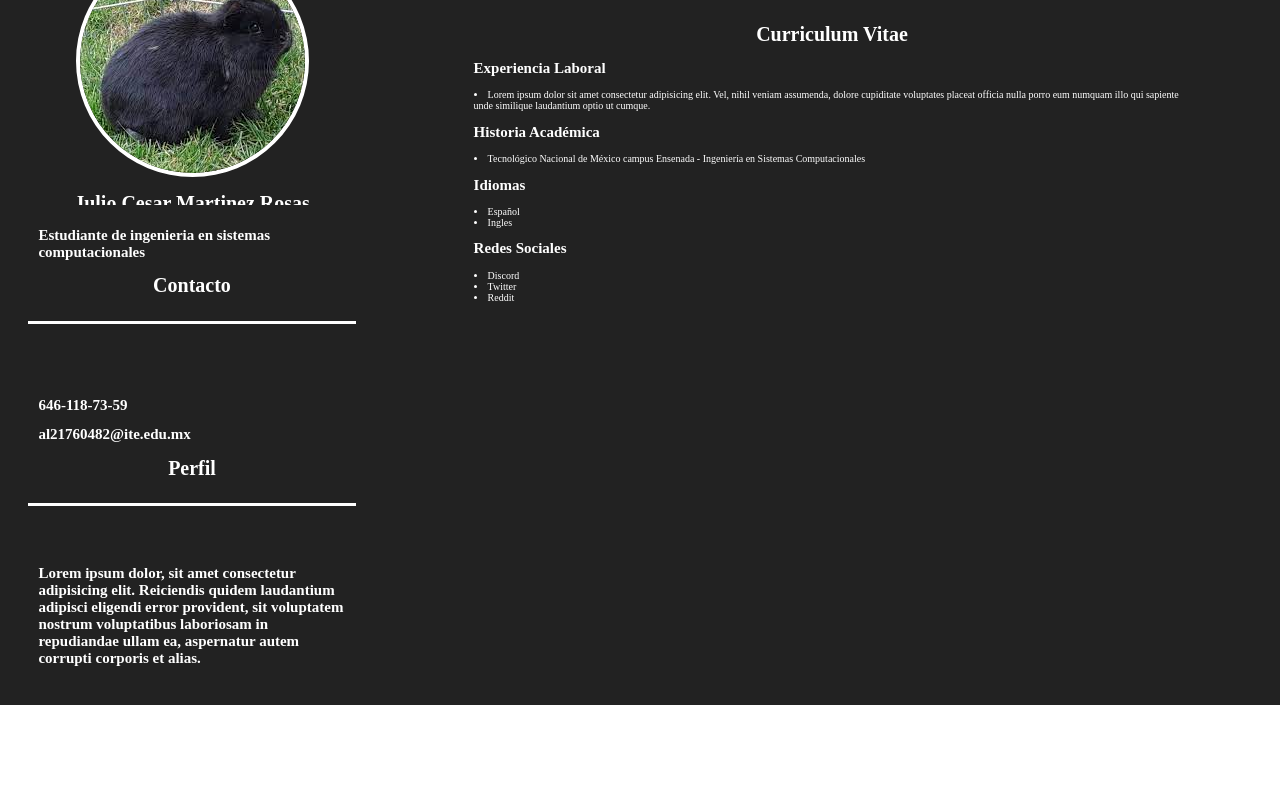
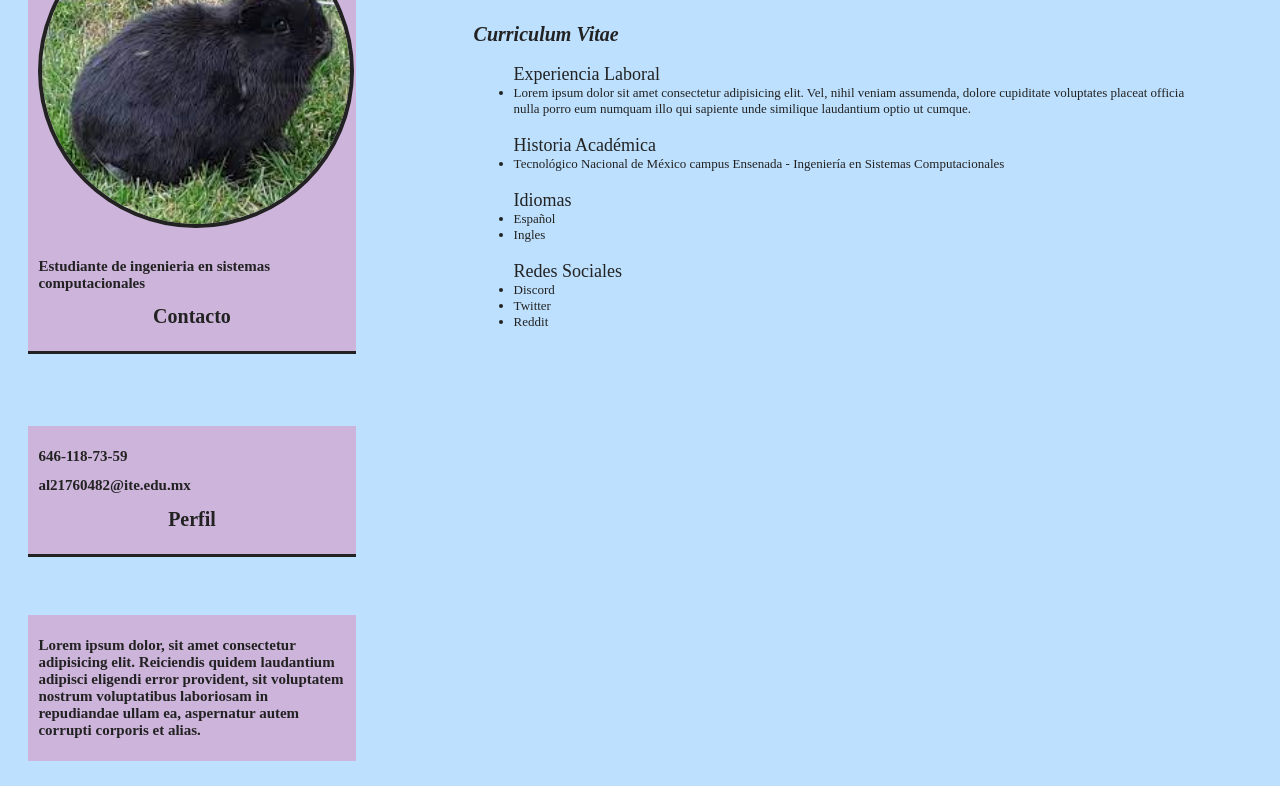
Before and after one commit to JulioMRosas/topicos-curso, a plain HTML site: page practica01/index.html in a window 1280 px wide. Drawn offline with Linux system fonts and the light colour scheme.

Commit message:
Cambios a los colores y h2 -> ul/li

```diff
--- a/practica01/index.html
+++ b/practica01/index.html
@@ -26,18 +26,22 @@
             <h2>Lorem ipsum dolor, sit amet consectetur adipisicing elit. Reiciendis quidem laudantium adipisci eligendi error provident, sit voluptatem nostrum voluptatibus laboriosam in repudiandae ullam ea, aspernatur autem corrupti corporis et alias.</h2>
         </div>
         <div class="box b5">
-            <h1>Curriculum Vitae</h1>
-            <h2>Experiencia Laboral</h2>
-            <li>Lorem ipsum dolor sit amet consectetur adipisicing elit. Vel, nihil veniam assumenda, dolore cupiditate voluptates placeat officia nulla porro eum numquam illo qui sapiente unde similique laudantium optio ut cumque.</li>
-            <h2>Historia Académica</h2>
-            <li>Tecnológico Nacional de México campus Ensenada - Ingeniería en Sistemas Computacionales</li>
-            <h2>Idiomas</h2>
-            <li>Español</li>
-            <li>Ingles</li>
-            <h2>Redes Sociales</h2>
-            <li>Discord</li>
-            <li>Twitter</li>
-            <li>Reddit</li>
+            <h1 class="curriculum-title">Curriculum Vitae</h1>
+            <ul id="ul">Experiencia Laboral
+                <li class="li">Lorem ipsum dolor sit amet consectetur adipisicing elit. Vel, nihil veniam assumenda, dolore cupiditate voluptates placeat officia nulla porro eum numquam illo qui sapiente unde similique laudantium optio ut cumque.</li>
+            </ul>
+            <ul id="ul">Historia Académica
+                <li class="li">Tecnológico Nacional de México campus Ensenada - Ingeniería en Sistemas Computacionales</li>
+            </ul>
+            <ul id="ul">Idiomas
+                <li class="li">Español</li>
+                <li class="li">Ingles</li>
+            </ul>
+            <ul id="ul">Redes Sociales
+                <li class="li">Discord</li>
+                <li class="li">Twitter</li>
+                <li class="li">Reddit</li>
+            </ul>
         </div>
     </div>
 </body>
--- a/practica01/style.css
+++ b/practica01/style.css
@@ -5,57 +5,63 @@ html {
 body {
     box-sizing: border-box;
     margin: 0;
+    font-family: 'Times New Roman', Times, serif;
 }
 
+h1 {
+    text-align: center;
+}
 
-body {
-    font-family: 'Times New Roman', Times, serif;
+#ul {
+    font-size: large;
+}
+
+.li {
+    font-size: small;
 }
 
 .grid-layout {
     display: grid;
     width: 100%;
     height: 100%;
-    background-color: #222222;
+    background-color: #bde0fe;
     grid-auto-flow: column;
     grid-template-columns: 30% 70%;
     grid-template-rows: 25% 25% 25% 25%;
 }
 
 .box {
-    background-color: #222222;
-    color: #ffffff;
+    background-color: #cdb4db;
+    color: #222222;
     padding: 1rem;
     width: 80%;
 }
 
 .pic {
     border-radius: 100%;
-    border: 4px solid #ffffff;
-}
-
-h1 {
-    text-align: center;
+    border: 4px solid #222222;
+    width: 100%;
+    height: auto;
 }
 
 .b1 {
     justify-self: center;
     align-self: center;
-    border-bottom: solid #ffffff;
-    text-align: center;
+    border-bottom: solid #222;
+    justify-content: center;
 }
 
 .b2 {
     justify-self: center;
     align-self: center;
-    border-bottom: solid #ffffff;
+    border-bottom: solid #222;
     text-align: left;
 }
 
 .b3 {
     justify-self: center;
     align-self: center;
-    border-bottom: solid #ffffff;
+    border-bottom: solid #222;
     text-align: left;
 }
 
@@ -65,9 +71,15 @@ h1 {
     text-align: left;
 }
 
+.curriculum-title {
+    text-align: left;
+    font-style: italic;
+}
+
 .b5 {
-    grid-row: 1/5;
+    grid-row: 1/ span 5;
     justify-self: center;
-    align-self: start;
+    align-self: stretch;
     text-align: left;
+    background-color: #bde0fe;
 }
```
